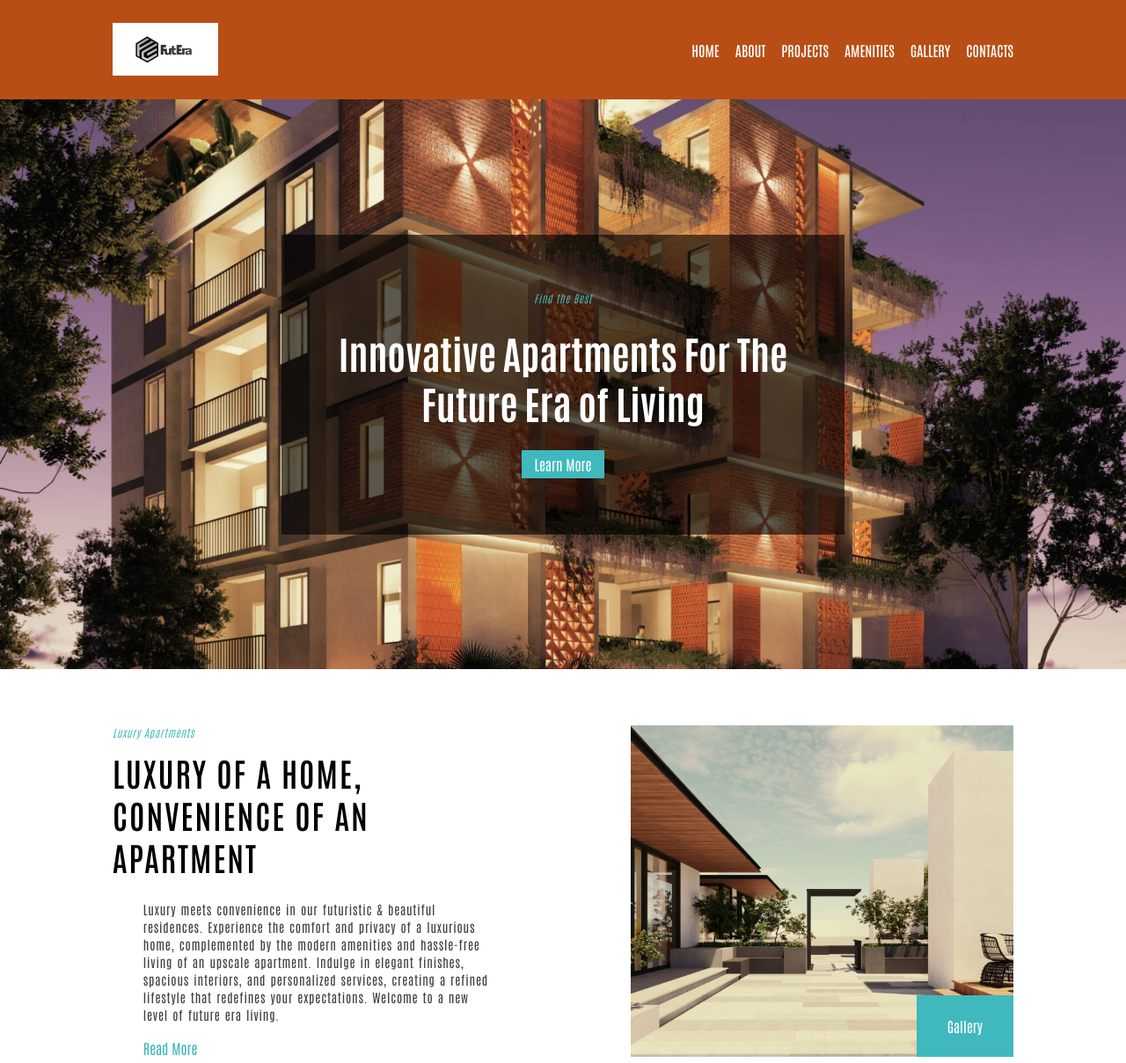
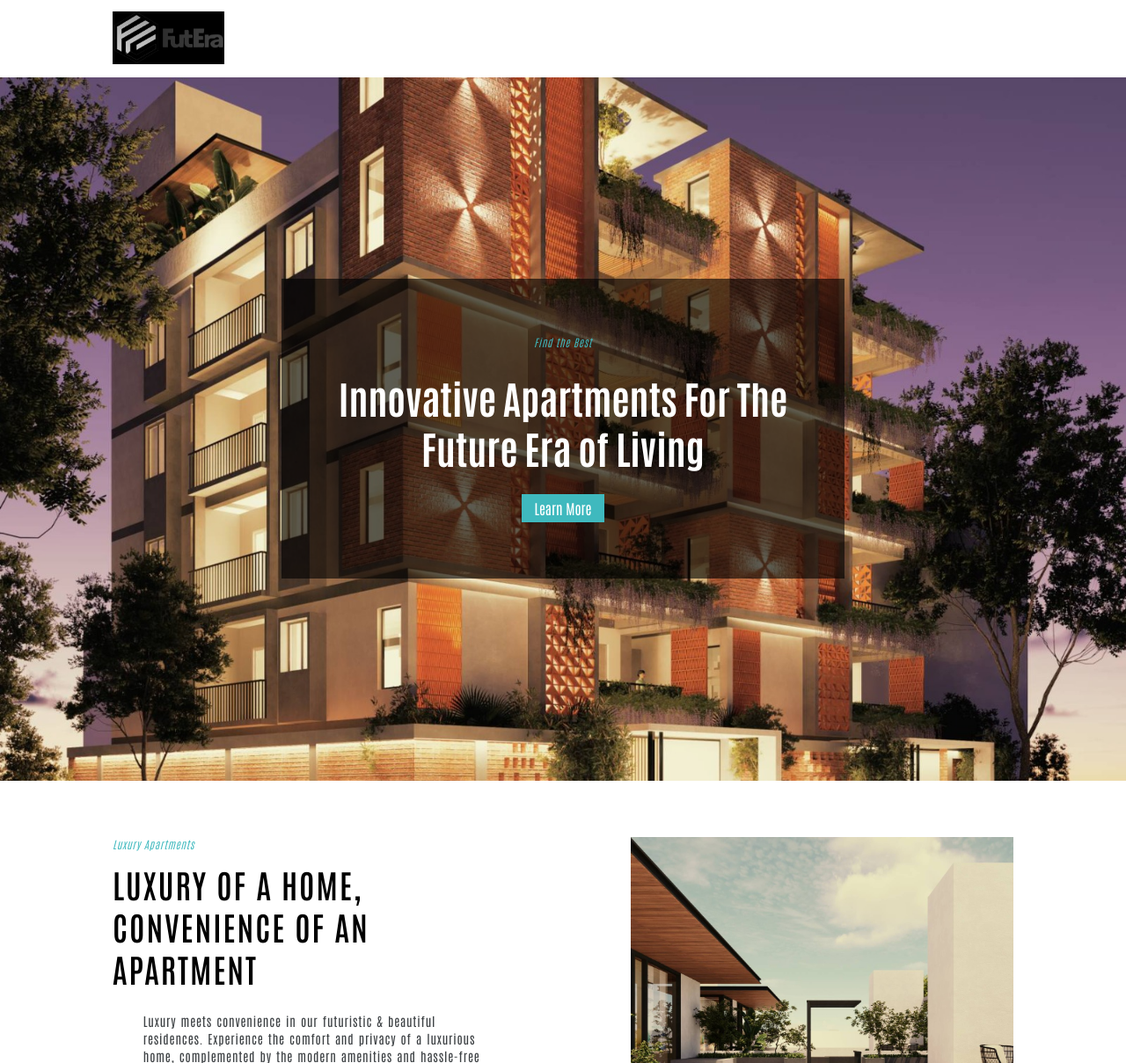
Before and after one commit to satyammishra0/futera, a PHP site: the page made by pages/home.php in a window 1280 px wide. Shown: the top 1209 px of the page at 88% size. Run offline with PHP 8.4, Linux system fonts and the light colour scheme.

Commit message:
new changes

```diff
--- a/assets/css/header-section.css
+++ b/assets/css/header-section.css
@@ -1,19 +1,3 @@
-.top-header-bg {
-  background-image: url("../images/home-bg.jpg");
-  height: 50vh;
-  position: relative;
-}
-
-.top-header-bg>h2 {
-  position: absolute;
-  top: 50%;
-  left: 50%;
-  transform: translate(-50%, -50%);
-  font-size: 40px;
-  color: var(--white);
-  font-family: var(--font-antonio);
-}
-
 /* --------------------- */
 /* Header desing For mobile */
 /* --------------------- */
@@ -22,12 +6,41 @@
 /* header */
 
 .header {
-  padding: 2% 10%;
-  background-color: var(--dark-blue);
+  padding: 1% 10%;
+  position: sticky;
+  width: 100%;
+  top: 0;
+  background-color: transparent;
+
+}
+
+.header:before {
+  content: "";
+  position: absolute;
+  top: 0;
+  left: 0;
+  width: 100%;
+  height: 100px;
+  /* Adjust this height as needed */
+  background-color: transparent;
+  z-index: -1;
+}
+
+.header:after {
+  content: "";
+  position: absolute;
+  top: 100px;
+  /* Adjust this height to match the height of the transparent section */
+  left: 0;
+  width: 100%;
+  height: calc(100% - 100px);
+  /* Adjust this calculation as needed */
+  background-color: blue;
+  z-index: -1;
 }
 
 .header-logo>a>h2 {
-  color: #fff;
+  color: var(--dark-blue);
   font-size: 40px;
   width: 100%;
 }
@@ -65,7 +78,7 @@
 .nav-links {
   transition: 0.3s;
   position: relative;
-  padding:10px 0;
+  padding: 10px 0;
 }
 
 .sub-menu {
@@ -106,6 +119,37 @@
   height: fit-content;
   transform: translateY(0%);
 }
+
+/* ----------------------- */
+/* ----------- Header  */
+/* ----------------------- */
+
+
+.header-logo>a>img {
+  height: 60px;
+  width: 100%;
+}
+
+.nav-list {
+  gap: 18px;
+}
+
+.nav-links>a {
+  font-size: 16px;
+  color: var(--white);
+  transition: all 0.3s;
+  font-weight: 500;
+}
+
+.nav-links>a:hover {
+  color: var(--greenish-blue);
+}
+
+.mobile-navbar-btn {
+  display: none;
+  cursor: pointer;
+}
+
 
 @media screen and (max-width: 768px) {
   .mobile-navbar-btn {
--- a/assets/css/home.css
+++ b/assets/css/home.css
@@ -1,42 +1,9 @@
-/* ----------------------- */
-/* ----------- Header  */
-/* ----------------------- */
-.header {
-  padding: 2% 10%;
-  background-color: var(--dark-blue);
-}
-
-.header-logo>a>img {
-  height: 60px;
-  width: 100%;
-}
-
-.nav-list {
-  gap: 18px;
-}
-
-.nav-links>a {
-  font-size: 16px;
-  color: var(--white);
-  transition: all 0.3s;
-  font-weight: 500;
-}
-
-.nav-links>a:hover {
-  color: var(--greenish-blue);
-}
-
-.mobile-navbar-btn {
-  display: none;
-  cursor: pointer;
-}
-
 /* ----------------------- */
 /* ----------- First section  */
 /* ----------------------- */
 .home_first-section {
-  background-image: url("../../Futera/futera-4.jpg");
-  height: 81vh;
+  background-image: url(../../Futera/futera-4.jpg);
+  height: 100vh;
   width: 100%;
   flex-direction: column;
 }
--- a/includes/header.php
+++ b/includes/header.php
@@ -19,7 +19,7 @@
 <!------------ Header Starts  -->
 <!--------------------------- -->
 
-<header class="header width-100 utility_flex-center-between">
+<header class="header sticky-header width-100 utility_flex-center-between sticky-header">
     <div class="header-logo">
         <a href="../pages/home.php">
             <img src="../assets/images/logo.jpg" alt="Header logo" />
```
Also changed, not shown: assets/images/logo.jpg.
